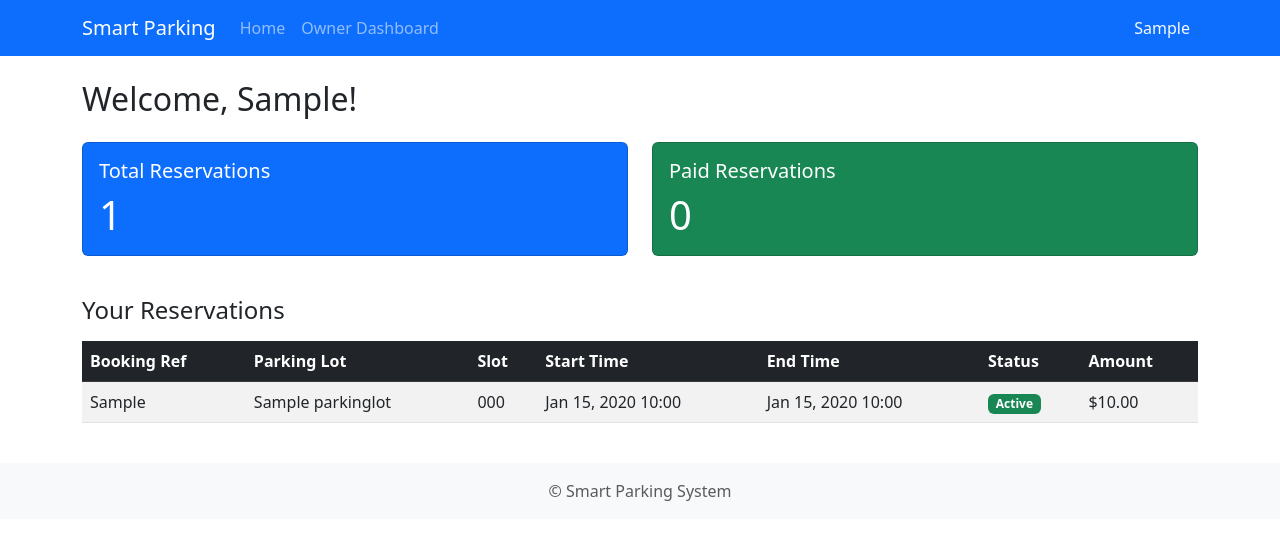
After one commit to PradeepPrajapati5186/FindmyParking, a Django app: page /parking/user_dashboard/ in a window 1280 px wide. The commit adds this page. Shown: the top 540 px of the page. Run offline with Django 5.2, Linux system fonts and the light colour scheme; a user stored in the database is signed in; tables that the repository leaves empty hold one stand-in row (values such as "Sample post"); parts of the project's set-up code (start-up, migrations or seed data) failed here and were passed over.

Commit message:
Add user and admin dashboard views with templates, including stats and charts

```diff
--- /dev/null
+++ b/FindmyParking/Parkinglot/dashboard_views.py
@@ -0,0 +1,96 @@
+import base64
+import io
+
+# Try to import matplotlib; gracefully handle missing package
+try:
+    import matplotlib
+    matplotlib.use("Agg")
+    import matplotlib.pyplot as plt
+    HAS_MATPLOTLIB = True
+except ImportError:
+    HAS_MATPLOTLIB = False
+
+from django.contrib.auth.decorators import login_required
+from django.shortcuts import render
+from django.contrib.admin.views.decorators import staff_member_required
+from django.db.models import Sum, Count, Q
+from django.utils import timezone
+
+from Parkinglot.models import Reservation, Payment, ParkingLot
+
+
+@login_required
+def userDashboardView(request):
+    """User dashboard — shows personal reservations and payment stats."""
+    user = request.user
+
+    reservations = Reservation.objects.filter(user=user).select_related(
+        "parking_slot", "parking_slot__parking_lot"
+    ).order_by("-created_at")
+
+    total_reservations = reservations.count()
+    paid_count = Payment.objects.filter(user=user, payment_status="completed").count()
+
+    context = {
+        "reservations": reservations,
+        "total_reservations": total_reservations,
+        "paid_reservations": paid_count,
+    }
+    return render(request, "core/user_dashboard.html", context)
+
+
+@staff_member_required
+def adminDashboardView(request):
+    """Admin dashboard — system overview with revenue and slot chart."""
+    # Aggregate stats
+    total_lots = ParkingLot.objects.count()
+    total_reservations = Reservation.objects.count()
+    total_revenue = Payment.objects.filter(payment_status="completed").aggregate(
+        total=Sum("amount")
+    )["total"] or 0
+
+    reservations = Reservation.objects.select_related(
+        "user", "parking_slot", "parking_slot__parking_lot"
+    ).order_by("-created_at")
+
+    # Build chart: available vs booked slots per lot
+    lots = ParkingLot.objects.all()
+    lot_names = []
+    available_slots = []
+    booked_slots = []
+
+    for lot in lots:
+        lot_names.append(lot.lot_name)
+        avail = lot.get_available_slots_count()
+        total = lot.total_slots
+        available_slots.append(avail)
+        booked_slots.append(total - avail)
+
+    chart_html = ""
+    if lot_names and HAS_MATPLOTLIB:
+        fig, ax = plt.subplots(figsize=(8, 4))
+        x = range(len(lot_names))
+        width = 0.35
+        ax.bar([i - width / 2 for i in x], available_slots, width, label="Available", color="#28a745")
+        ax.bar([i + width / 2 for i in x], booked_slots, width, label="Booked", color="#dc3545")
+        ax.set_xticks(list(x))
+        ax.set_xticklabels(lot_names, rotation=30, ha="right")
+        ax.set_ylabel("Slots")
+        ax.set_title("Available vs Booked Slots per Lot")
+        ax.legend()
+        plt.tight_layout()
+
+        buf = io.BytesIO()
+        plt.savefig(buf, format="png")
+        buf.seek(0)
+        chart_html = base64.b64encode(buf.getvalue()).decode()
+        plt.close(fig)
+
+    context = {
+        "total_lots": total_lots,
+        "total_reservations": total_reservations,
+        "total_revenue": total_revenue,
+        "reservations": reservations,
+        "chart_image": chart_html,
+    }
+    return render(request, "core/admin_dashboard.html", context)
--- a/FindmyParking/Parkinglot/urls.py
+++ b/FindmyParking/Parkinglot/urls.py
@@ -1,10 +1,11 @@
 from django.contrib import admin
 from django.urls import path
 from . import views
+from . import dashboard_views
 
 urlpatterns = [
-    path('owner_dashboard/', views.ownerDashboardView, name='owner_dashboard'),
-    path('user_dashboard/', views.userDashboardView, name='user_dashboard'),
+    path('admin_dashboard/', dashboard_views.adminDashboardView, name='admin_dashboard'),
+    path('user_dashboard/', dashboard_views.userDashboardView, name='user_dashboard'),
     path('parkinglots/', views.parkingLotsView, name='parking_lots'),
     path('parkingslots/<int:lot_id>/', views.parkingSlotsView, name='parking_slots'),
     path('add_parkinglot/', views.parkingLotFormView, name='add_parkinglot'),
--- a/FindmyParking/Parkinglot/views.py
+++ b/FindmyParking/Parkinglot/views.py
@@ -16,7 +16,7 @@ from django.core.files import File
 from django.utils.crypto import get_random_string
 # Create your views here.
 @login_required(login_url="login") #check in core.urls.py login name should exist..
-def ownerDashboardView(request):
+def adminDashboardView(request):
     return render(request, "Parkinglot/owner_dashboard.html")
 
 @login_required(login_url="login")
--- a/FindmyParking/core/urls.py
+++ b/FindmyParking/core/urls.py
@@ -1,6 +1,7 @@
 from django.contrib import admin
 from django.urls import path
 from core import views
+
 urlpatterns = [
    path('signup/', views.signup_view, name='signup'),
    path('login/', views.login_view, name='login'),
--- a/FindmyParking/core/views.py
+++ b/FindmyParking/core/views.py
@@ -26,7 +26,7 @@ def login_view(request):
             if user is not None:
                 login(request, user)
                 if user.user_type == "owner":
-                    return redirect("owner_dashboard")
+                    return redirect("admin_dashboard")
                 else:
                     return redirect("user_dashboard")
             else:
--- a/FindmyParking/template/base.html
+++ b/FindmyParking/template/base.html
@@ -10,9 +10,29 @@
 <body>
     <nav class="navbar navbar-expand-lg navbar-dark bg-primary">
         <div class="container">
-            <a class="navbar-brand" href="#">Smart Parking</a>
-            <div class="navbar-nav">
-                <a class="nav-link" href="#">Home</a>
+            <a class="navbar-brand" href="{% url 'home' %}">Smart Parking</a>
+            <button class="navbar-toggler" type="button" data-bs-toggle="collapse" data-bs-target="#navbarNav">
+                <span class="navbar-toggler-icon"></span>
+            </button>
+            <div class="collapse navbar-collapse" id="navbarNav">
+                <div class="navbar-nav me-auto">
+                    <a class="nav-link" href="{% url 'home' %}">Home</a>
+                    {% if user.is_authenticated %}
+                        {% if user.user_type == 'owner' or user.is_admin %}
+                            <a class="nav-link" href="{% url 'admin_dashboard' %}">Owner Dashboard</a>
+                        {% else %}
+                            <a class="nav-link" href="{% url 'user_dashboard' %}">My Dashboard</a>
+                        {% endif %}
+                    {% endif %}
+                </div>
+                <div class="navbar-nav">
+                    {% if user.is_authenticated %}
+                        <span class="nav-link text-light">{{ user.firstname }}</span>
+                    {% else %}
+                        <a class="nav-link" href="{% url 'login' %}">Login</a>
+                        <a class="nav-link" href="{% url 'signup' %}">Sign Up</a>
+                    {% endif %}
+                </div>
             </div>
         </div>
     </nav>
--- /dev/null
+++ b/FindmyParking/template/core/user_dashboard.html
@@ -0,0 +1,66 @@
+{% extends "base.html" %}
+
+{% block title %}User Dashboard — Find My Parking{% endblock %}
+
+{% block content %}
+<h2 class="mb-4">Welcome, {{ user.firstname }}!</h2>
+
+<!-- Stats Cards -->
+<div class="row mb-4">
+    <div class="col-md-6">
+        <div class="card text-white bg-primary mb-3">
+            <div class="card-body">
+                <h5 class="card-title">Total Reservations</h5>
+                <p class="card-text display-6">{{ total_reservations }}</p>
+            </div>
+        </div>
+    </div>
+    <div class="col-md-6">
+        <div class="card text-white bg-success mb-3">
+            <div class="card-body">
+                <h5 class="card-title">Paid Reservations</h5>
+                <p class="card-text display-6">{{ paid_reservations }}</p>
+            </div>
+        </div>
+    </div>
+</div>
+
+<!-- Reservations Table -->
+<h4 class="mb-3">Your Reservations</h4>
+<div class="table-responsive">
+    <table class="table table-striped table-hover">
+        <thead class="table-dark">
+            <tr>
+                <th>Booking Ref</th>
+                <th>Parking Lot</th>
+                <th>Slot</th>
+                <th>Start Time</th>
+                <th>End Time</th>
+                <th>Status</th>
+                <th>Amount</th>
+            </tr>
+        </thead>
+        <tbody>
+            {% for res in reservations %}
+            <tr>
+                <td>{{ res.booking_reference }}</td>
+                <td>{{ res.parking_slot.parking_lot.lot_name }}</td>
+                <td>{{ res.parking_slot.slot_number }}</td>
+                <td>{{ res.start_time|date:"M d, Y H:i" }}</td>
+                <td>{{ res.end_time|date:"M d, Y H:i" }}</td>
+                <td>
+                    <span class="badge bg-{% if res.status == 'confirmed' or res.status == 'active' %}success{% elif res.status == 'cancelled' %}danger{% else %}warning{% endif %}">
+                        {{ res.status|title }}
+                    </span>
+                </td>
+                <td>${{ res.total_amount }}</td>
+            </tr>
+            {% empty %}
+            <tr>
+                <td colspan="7" class="text-center text-muted">No reservations yet.</td>
+            </tr>
+            {% endfor %}
+        </tbody>
+    </table>
+</div>
+{% endblock %}
```
Also changed, not shown: FindmyParking/FindmyParking/urls.py (+5 -6 lines), FindmyParking/template/core/admin_dashboard.html (added, +88 -0 lines).
